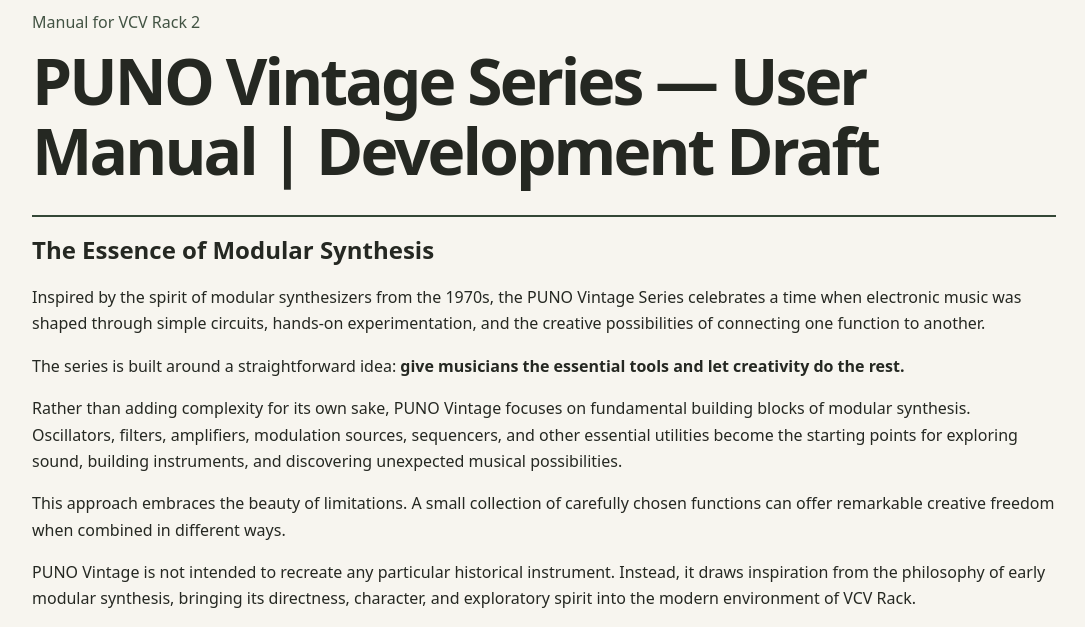
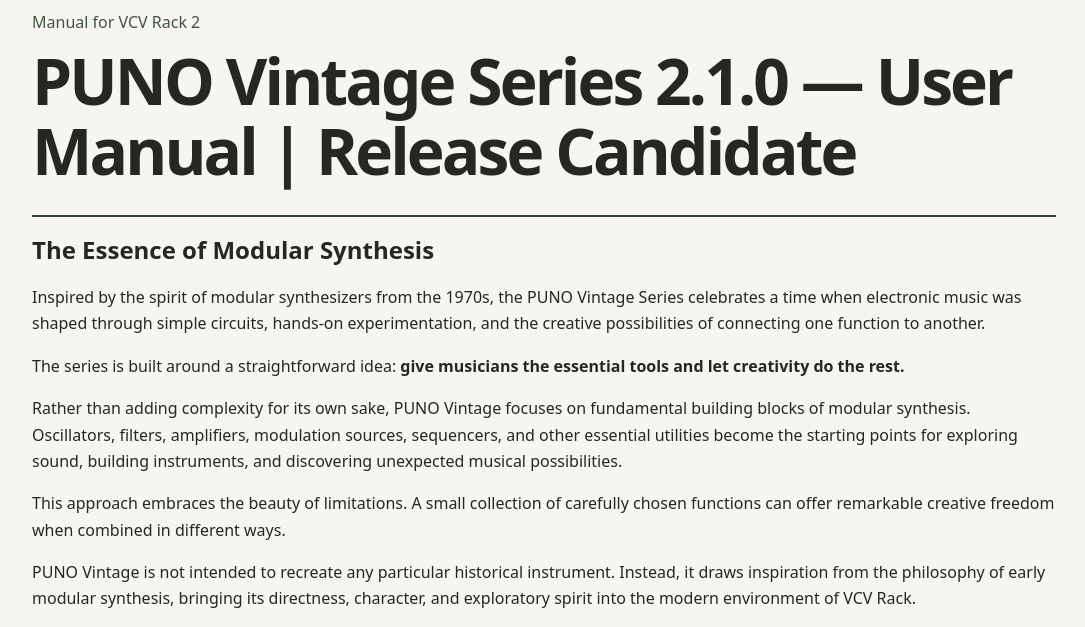
Before and after one commit to puno-electronic-instruments/PUNO-Vintage-Manual, a plain HTML site: page index.html in a window 1280 px wide. Shown: the part 173-800 px from the top of the page, without its empty margins (96-1181 px from the left). Drawn offline with Linux system fonts and the light colour scheme.

Commit message:
Identifica il manuale locale della candidata 2.1.0

```diff
--- a/index.html
+++ b/index.html
@@ -3,8 +3,8 @@
 <head>
   <meta charset="utf-8">
   <meta name="viewport" content="width=device-width, initial-scale=1">
-  <!-- On publication, replace Development Draft with Version X.Y.Z here and in the visible h1. -->
-  <title>PUNO Vintage Series — User Manual | Development Draft</title>
+  <!-- On publication, remove the Release Candidate suffix from the title and visible h1. -->
+  <title>PUNO Vintage Series 2.1.0 — User Manual | Release Candidate</title>
   <style>
     :root {
       color-scheme: light;
@@ -91,7 +91,7 @@
     <img class="brand-logo" src="assets/PUNO-Signal-Primary.svg"
          width="224" height="90" alt="PUNO Electronic Instruments">
     <p>Manual for VCV Rack 2</p>
-    <h1>PUNO Vintage Series — User Manual | Development Draft</h1>
+    <h1>PUNO Vintage Series 2.1.0 — User Manual | Release Candidate</h1>
   </header>
   <section aria-labelledby="series-introduction">
     <h2 id="series-introduction">The Essence of Modular Synthesis</h2>
```
